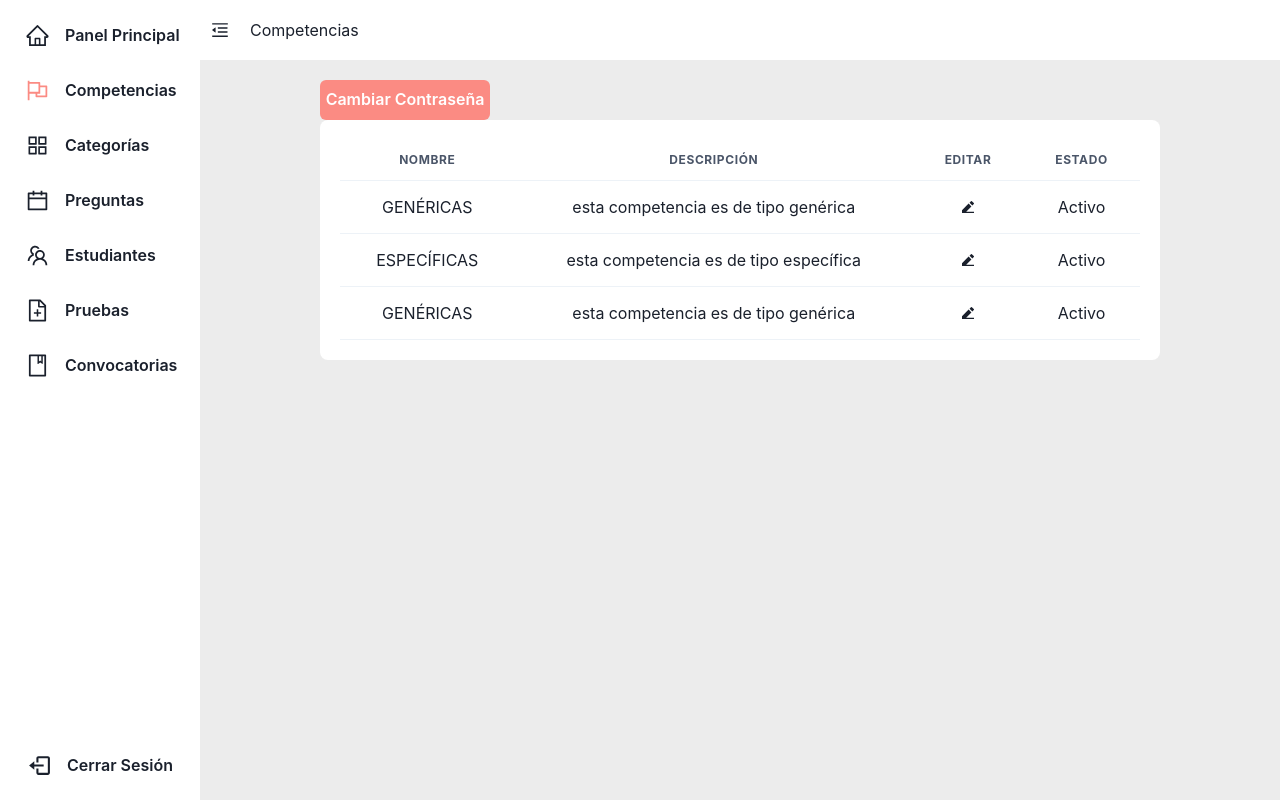
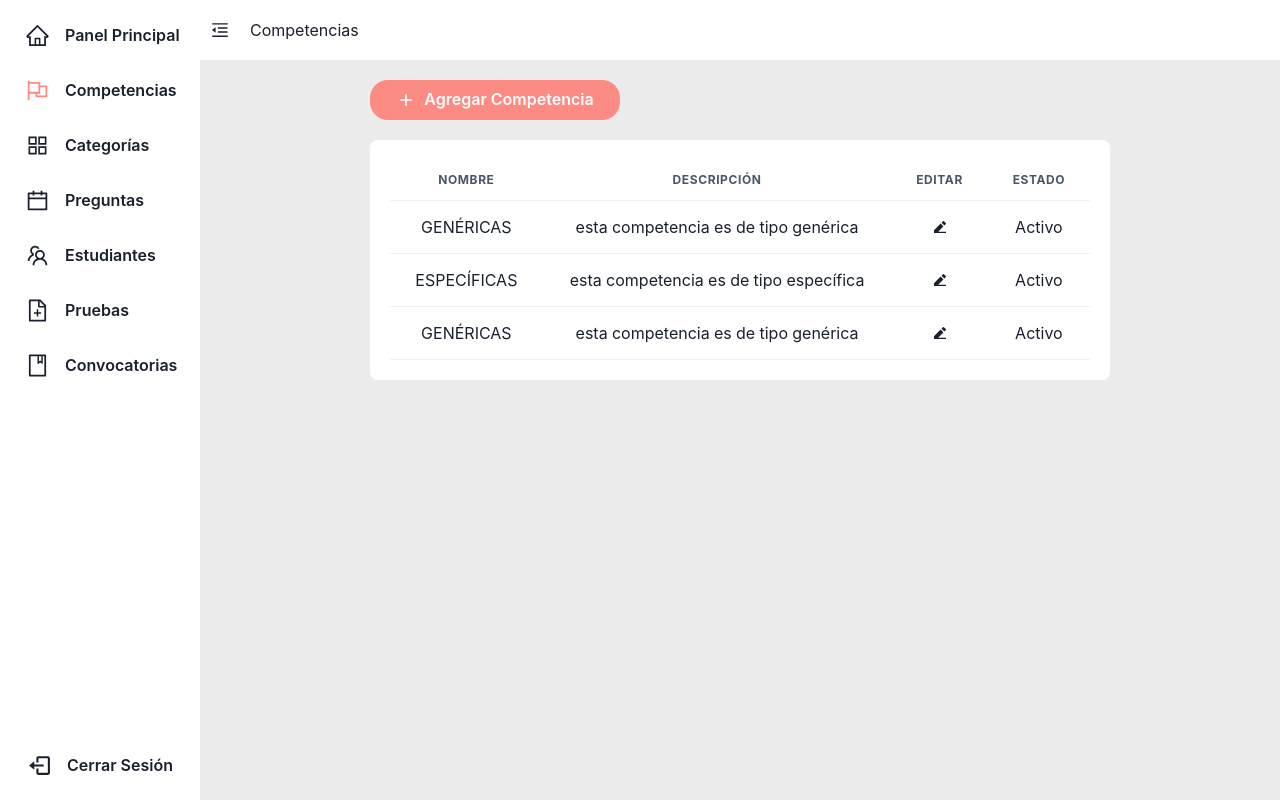
Before and after one commit to luc4shk/simuladorAYD, a React (Vite) app in the folder frontend/: page /competencias in a window 1280 px wide. Built offline with nearby package versions, Linux system fonts and the light colour scheme.

Commit message:
Formulario de competencia y tablaCustom actualizados

```diff
--- a/frontend/src/components/forms/FormularioCompetencia.jsx
+++ b/frontend/src/components/forms/FormularioCompetencia.jsx
@@ -1,5 +1,6 @@
 import { Box, Button, Center, Input, Textarea } from "@chakra-ui/react";
 import React from "react";
+import { Link } from "wouter";
 
 export default function FormularioCompetencia() {
   return (
@@ -47,6 +48,8 @@ export default function FormularioCompetencia() {
               />
             </Box>
             <Button
+              as={Link}
+              to={"/competencias"}
               bgColor="principal.100"
               textColor="white"
               w={["200px", "300px", "350px", "400px"]}
--- a/frontend/src/components/pure/CompetenciaBody.jsx
+++ b/frontend/src/components/pure/CompetenciaBody.jsx
@@ -2,8 +2,6 @@ import React from "react";
 import TablaCustom from "./TablaCustom";
 import { RiEdit2Fill } from "react-icons/ri";
 import { Center } from "@chakra-ui/react";
-import { Button } from "@chakra-ui/react";
-import {Link} from "wouter"
 
 export default function CompetenciaBody() {
   const columns = ["Nombre", "Descripción", "Editar", "Estado"];
@@ -36,16 +34,7 @@ export default function CompetenciaBody() {
 
   return (
     <div>
-      <Button
-        as={Link}
-        to="/formularioCompetencia"
-        bgColor={"principal.100"}
-        textColor={"white"}
-        w={["100%", "170px"]}
-      >
-        Cambiar Contraseña
-      </Button>
-      <TablaCustom columns={columns} items={items} />
+      <TablaCustom columns={columns} items={items} path={"/formularioCompetencia"} msg={"Agregar Competencia"} />
     </div>
   );
 }
--- a/frontend/src/components/pure/TablaCustom.jsx
+++ b/frontend/src/components/pure/TablaCustom.jsx
@@ -8,28 +8,48 @@ import {
   Td,
   Flex,
   Box,
-  useMediaQuery,
+  Button,
+  Icon,
 } from "@chakra-ui/react";
+import { Link } from "wouter";
+import { MdAdd } from "react-icons/md";
 
-export default function TablaCustom({ columns, items }) {
+export default function TablaCustom({ columns, items, path, msg }) {
   return (
-    <Box p="20px" borderRadius="8px" bgColor="white">
+    <>
+      <Button
+        as={Link}
+        to={path}
+        bgColor={"principal.100"}
+        textColor={"white"}
+        w={["100%", "250px"]}
+        display="flex"
+        alignItems="center"
+        borderRadius={"18px"}
+      >
+        <Flex  marginRight="0.5rem">
+        <Icon ml={["1px", "0px"]} color="white" as={MdAdd} boxSize={5}/>
+        </Flex>
+        {msg}
+      </Button>
+      <Box mt={"20px"} p="20px" borderRadius="8px" bgColor="white">
         <Flex
-        w={["200px","400px","500px","700px","800px"]}
+          w={["200px", "350px", "510px", "700px"]}
           gap={["8px", "0"]}
           justifyContent={["flex-start", "space-between"]}
           overflowX="auto"
         >
           <Box
-        // maxWidth={tableWidth[1]}w
             w={"100%"}
-         overflowX="auto">
+            overflowX="auto"
+          >
             <Table w="100%">
               <Thead>
                 <Tr>
                   {columns.map((column, index) => (
-                  <Th textAlign={"center"}
-                  key={index}>{column}</Th>
+                    <Th textAlign={"center"} key={index}>
+                      {column}
+                    </Th>
                   ))}
                 </Tr>
               </Thead>
@@ -57,5 +77,6 @@ export default function TablaCustom({ columns, items }) {
           </Box>
         </Flex>
       </Box>
+    </>
   );
 }
```
Lines whose indentation alone changed are shown as unchanged.
